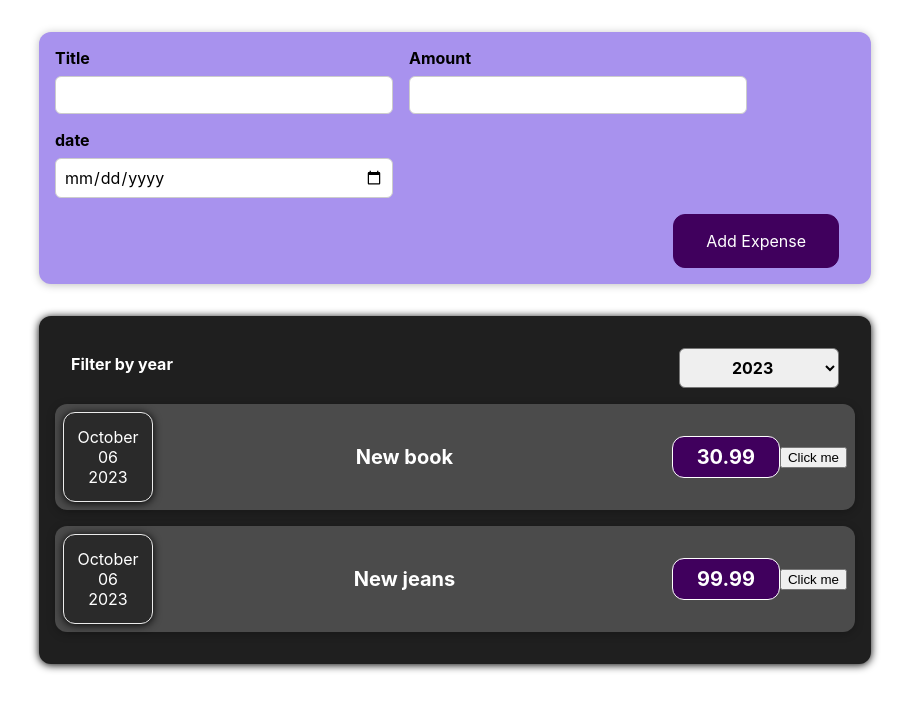
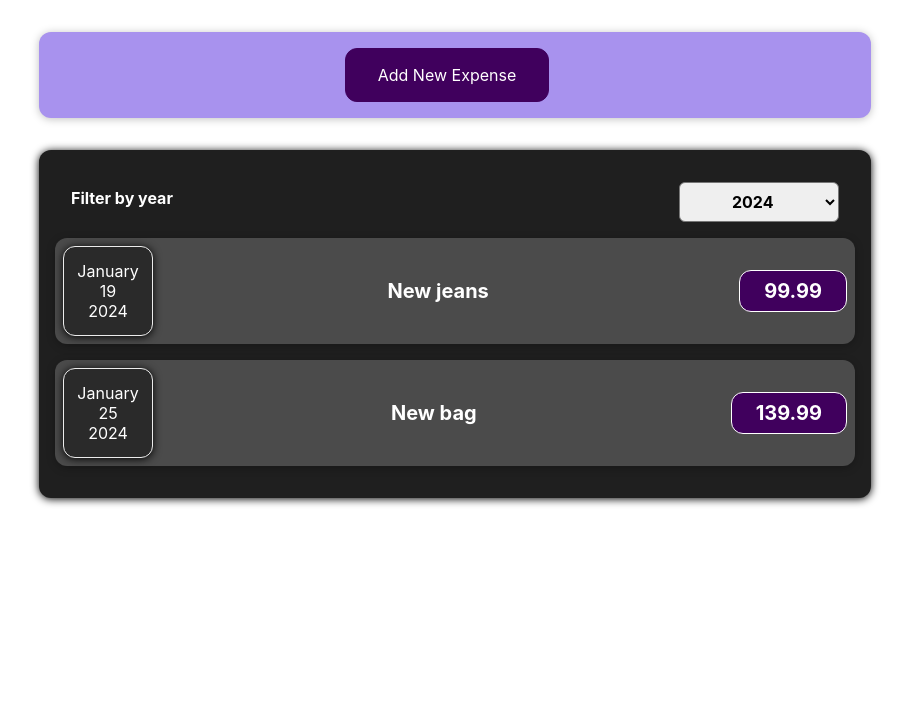
Before and after one commit to karlteine/expenses, a React (Create React App) app: page / in a window 1280 px wide. Shown: the top 710 px of the page, without its empty margins (185-1094 px from the left). Built offline with nearby package versions, Linux system fonts and the light colour scheme.

Commit message:
Show and hide the data entry form

```diff
--- a/src/App.js
+++ b/src/App.js
@@ -10,9 +10,14 @@ const App = () => {
       price: 30.99
     },
     {
-      date: new Date(2023, 9, 6),
+      date: new Date(2024, 0, 19),
       title: 'New jeans',
       price: 99.99
+    },
+    {
+      date: new Date(2024, 0, 25),
+      title: 'New bag',
+      price: 139.99
     }
   ]
 
--- a/src/components/Expenses/ExpenseItem.js
+++ b/src/components/Expenses/ExpenseItem.js
@@ -5,12 +5,6 @@ import { useState } from 'react'
 
 const ExpenseItem = (props) => {
     const [title, setTitle] = useState(props.expenseData.title)
-
-    const clickHandler = () => {
-        console.log('Clicked!')
-        setTitle(`Updated by click ${title}`)
-        console.log(title)
-    }
 
     return (
         <Card className="expense-item">
@@ -23,7 +17,6 @@ const ExpenseItem = (props) => {
                 <div className="expense-item__price">
                 {props.expenseData.price}</div>
             </div>
-            <button onClick={clickHandler}>Click me</button>
         </Card>
     )
 }
--- a/src/components/Expenses/Expenses.js
+++ b/src/components/Expenses/Expenses.js
@@ -5,10 +5,11 @@ import ExpenseItem from './ExpenseItem';
 import ExpensesFilter from './ExpensesFilter';
 
 const Expenses = (props) => {
-    const [filteredYear, setFilteredYear] = useState('2023');
+    const [filteredYear, setFilteredYear] = useState('2024');
 
     const filterChangeHandler = selectedYear => {
         setFilteredYear(selectedYear);
+        console.log('Year data in expenses.js ' + selectedYear)
     };
 
     const filteredExpenses = props.expenses.filter(expense => {
@@ -19,7 +20,7 @@ const Expenses = (props) => {
         <Card className="expenses">
             <ExpensesFilter selected={filteredYear} onChangeFilter={filterChangeHandler} />
             {filteredExpenses.length === 0 ? (
-                <p className="no-year">No expenses found for the selected year.</p>
+                <p className="fallback">No expenses found for the selected year.</p>
             ) : (
                 filteredExpenses.map((expense, index) => (
                     <ExpenseItem key={index} expenseData={expense} />
--- a/src/components/Expenses/ExpensesFilter.css
+++ b/src/components/Expenses/ExpensesFilter.css
@@ -22,6 +22,6 @@
     font-weight: bold;
     border-radius: 6px;
 }
-.no-year{
+.fallback {
     color: red;
 }
--- a/src/components/NewExpense/ExpenseForm.js
+++ b/src/components/NewExpense/ExpenseForm.js
@@ -1,65 +1,78 @@
-import './ExpenseForm.css'
-import React, { useState } from 'react'
+import React, { useState } from 'react';
+import './ExpenseForm.css';
 
 const ExpenseForm = (props) => {
-    const [enteredTitle, setEnteredTitle] = useState('')
-    const [enteredAmount, setEnteredAmount] = useState('')
-    const [enteredDate, setEnteredDate] = useState('')
-
+    const [enteredTitle, setEnteredTitle] = useState('');
+    const [enteredAmount, setEnteredAmount] = useState('');
+    const [enteredDate, setEnteredDate] = useState('');
 
     const titleChangeHandler = (event) => {
-        setEnteredTitle(event.target.value)
-    }
+        setEnteredTitle(event.target.value);
+    };
 
     const amountChangeHandler = (event) => {
-        setEnteredAmount(event.target.value)
-    }
+        setEnteredAmount(event.target.value);
+    };
 
     const dateChangeHandler = (event) => {
-        setEnteredDate(event.target.value)
-    }
+        setEnteredDate(event.target.value);
+    };
 
     const submitHandler = (event) => {
-        event.preventDefault()
+        event.preventDefault();
         const expenseData = {
             title: enteredTitle,
             amount: enteredAmount,
             date: new Date(enteredDate)
-        }
-        props.onSaveExpenseData(expenseData)
-        setEnteredTitle('')
-        setEnteredAmount('')
-        setEnteredDate('')
-    }
+        };
+        props.onSaveExpenseData(expenseData);
+        setEnteredTitle('');
+        setEnteredAmount('');
+        setEnteredDate('');
+    };
 
-    return(
+    const cancelHandler = () => {
+        props.onCancel();
+    };
+
+    return (
         <form onSubmit={submitHandler}>
-            <div className="new-expense__controls">
-                <div className="new-expense__control">
+            <div className='new-expense__controls'>
+                <div className='new-expense__control'>
                     <label>Title</label>
                     <input
-                        type="text"
+                        type='text'
+                        value={enteredTitle}
                         onChange={titleChangeHandler}
-                        value={enteredTitle} />
+                    />
                 </div>
-                <div className="new-expense__control">
+                <div className='new-expense__control'>
                     <label>Amount</label>
-                    <input type="number" min="0.01" step="0.01"
-                    onChange={amountChangeHandler}
-                    value={enteredAmount}/>
+                    <input
+                        type='number'
+                        min='0.01'
+                        step='0.01'
+                        value={enteredAmount}
+                        onChange={amountChangeHandler}
+                    />
                 </div>
-                <div className="new-expense__control">
-                    <label>date</label>
-                    <input type="date" min="2023-01-01" max="2025-01-31"
-                    onChange={dateChangeHandler}
-                    value={enteredDate}/>
+                <div className='new-expense__control'>
+                    <label>Date</label>
+                    <input
+                        type='date'
+                        min='2023-01-01'
+                        max='2025-12-31'
+                        value={enteredDate}
+                        onChange={dateChangeHandler}
+                    />
                 </div>
             </div>
-            <div className="new-expense__actions">
-                <button type="submit">Add Expense</button>
+            <div className='new-expense__actions'>
+                <button type='submit'>Add Expense</button>
+                <button type='button' onClick={cancelHandler}>Cancel</button>
             </div>
         </form>
-    )
-}
+    );
+};
 
-export default ExpenseForm
+export default ExpenseForm;
--- a/src/components/NewExpense/NewExpense.js
+++ b/src/components/NewExpense/NewExpense.js
@@ -1,21 +1,44 @@
-import ExpenseForm from "./ExpenseForm"
+import React, { useState } from 'react';
+import ExpenseForm from './ExpenseForm';
 import './NewExpense.css';
 
 const NewExpense = (props) => {
-    const saveExpenseDatahandler = (enteredExpenseData) => {
+    const [formEdit, setFormEdit] = useState(false);
+
+    const startEditingHandler = () => {
+        setFormEdit(true);
+    };
+
+    const stopEditingHandler = () => {
+        setFormEdit(false);
+    };
+
+    const saveExpenseDataHandler = (enteredExpenseData) => {
         const expenseData = {
             ...enteredExpenseData,
             id: Math.random().toString()
-        }
-        props.onAddExpense(expenseData)
-    }
+        };
+        props.onAddExpense(expenseData);
+        setFormEdit(false);
+    };
 
-    return(
-        <div className="new-expense">
-            <ExpenseForm onSaveExpenseData={saveExpenseDatahandler}/>
+    const cancelExpenseDataHandler = () => {
+        setFormEdit(false);
+    };
+
+    return (
+        <div className='new-expense'>
+            {!formEdit && (
+                <button onClick={startEditingHandler}>Add New Expense</button>
+            )}
+            {formEdit && (
+                <ExpenseForm
+                    onSaveExpenseData={saveExpenseDataHandler}
+                    onCancel={cancelExpenseDataHandler}
+                />
+            )}
         </div>
+    );
+};
 
-    )
-}
-
-export default NewExpense
+export default NewExpense;
```
